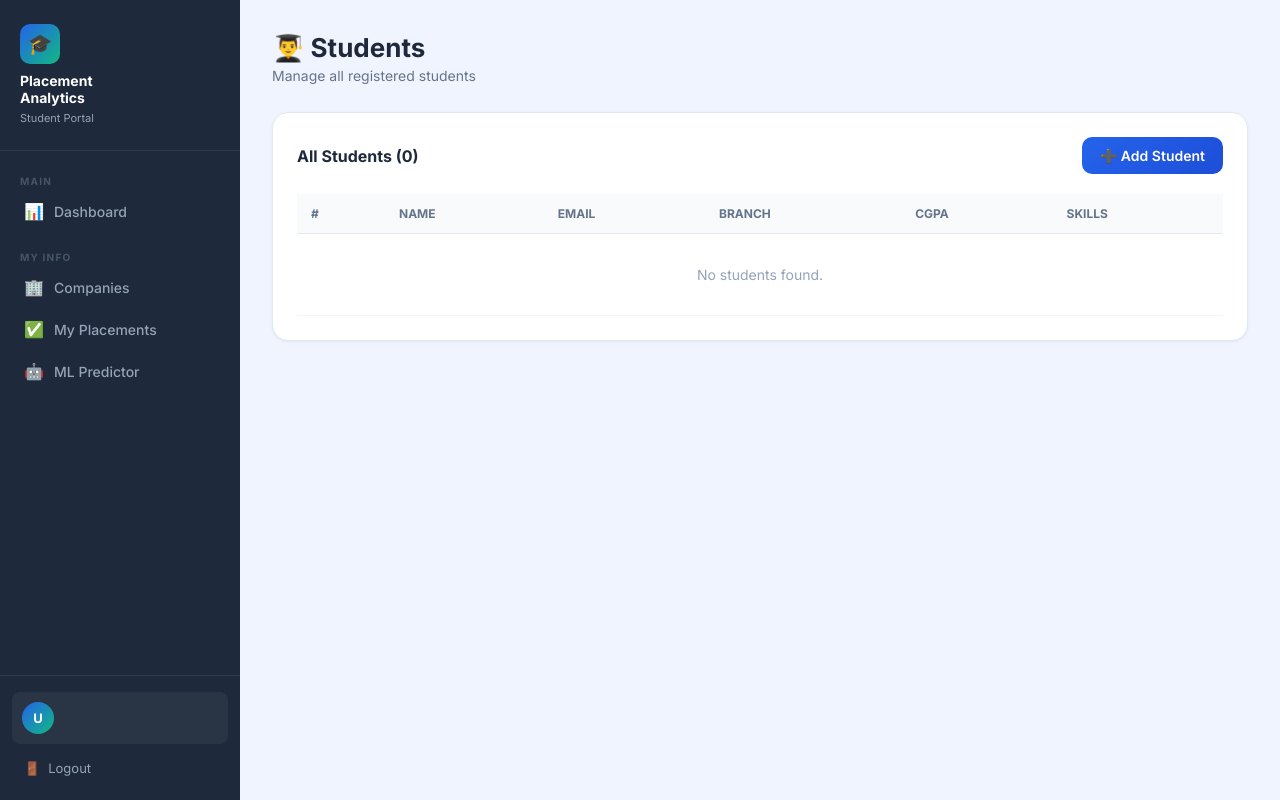
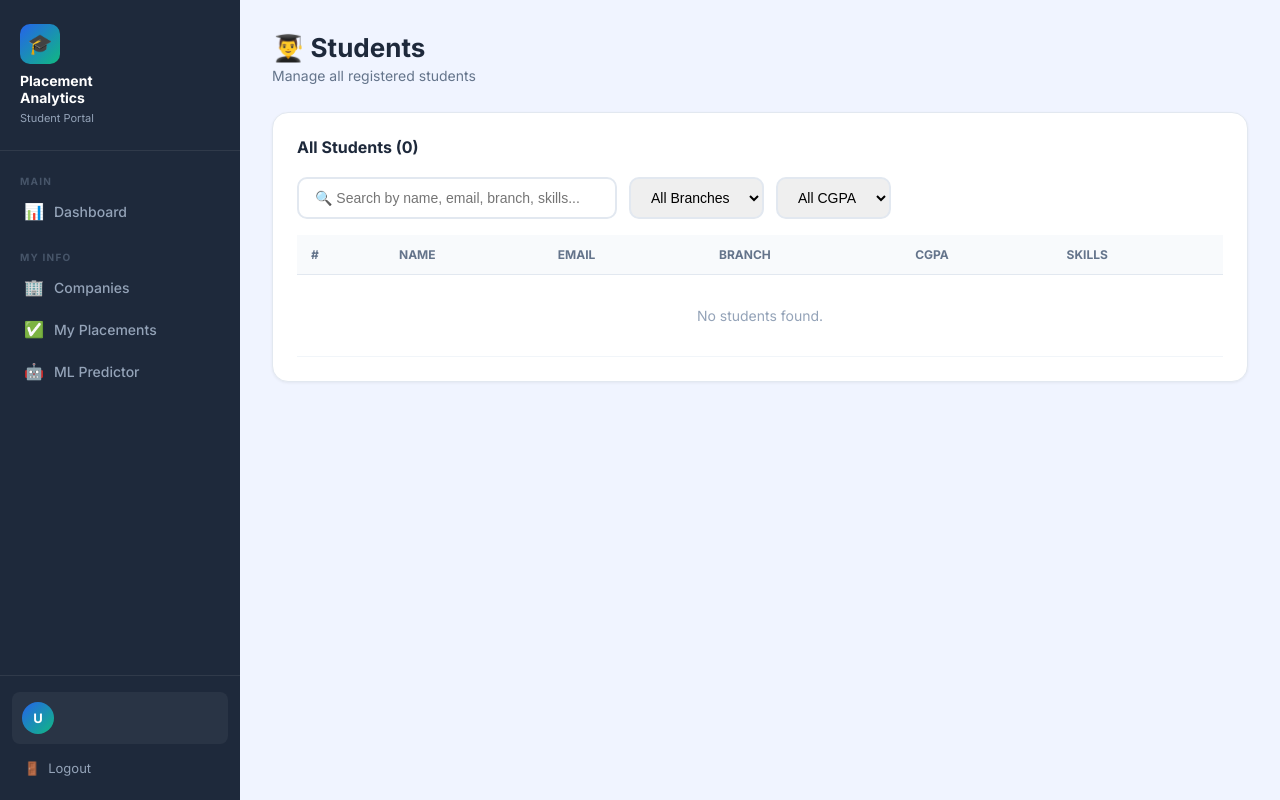
Before and after one commit to govindturkar69-crypto/Placement-Analytics, a Flask app: template templates/students.html in a window 1280 px wide. Run offline with Flask 3, Linux system fonts and the light colour scheme; the template is opened without the code that fills it, so the values that code supplies are empty; some libraries are stand-ins or nearby versions.

Commit message:
Add search and filter feature

```diff
--- a/templates/students.html
+++ b/templates/students.html
@@ -9,8 +9,34 @@
 
 <div class="card">
   <div class="action-bar">
-    <div class="card-title" style="margin-bottom:0">All Students ({{ students|length }})</div>
+    <div class="card-title" style="margin-bottom:0">All Students (<span id="count">{{ students|length }}</span>)</div>
+    {% if session.role == 'admin' %}
     <a href="{{ url_for('add_student') }}" class="btn-add">➕ Add Student</a>
+    {% endif %}
+  </div>
+  <div style="margin-bottom:16px;display:flex;gap:12px;flex-wrap:wrap">
+    <input type="text" id="searchInput"
+           placeholder="🔍 Search by name, email, branch, skills..."
+           oninput="filterTable()"
+           style="padding:10px 16px;border:2px solid #e2e8f0;border-radius:10px;font-size:14px;outline:none;width:320px">
+    <select id="branchFilter" onchange="filterTable()"
+            style="padding:10px 16px;border:2px solid #e2e8f0;border-radius:10px;font-size:14px;outline:none">
+      <option value="">All Branches</option>
+      <option>CSE</option>
+      <option>IT</option>
+      <option>ECE</option>
+      <option>EEE</option>
+      <option>Mechanical</option>
+      <option>Civil</option>
+    </select>
+    <select id="cgpaFilter" onchange="filterTable()"
+            style="padding:10px 16px;border:2px solid #e2e8f0;border-radius:10px;font-size:14px;outline:none">
+      <option value="">All CGPA</option>
+      <option value="9">9+ CGPA</option>
+      <option value="8">8+ CGPA</option>
+      <option value="7">7+ CGPA</option>
+      <option value="6">6+ CGPA</option>
+    </select>
   </div>
   <div class="table-wrapper">
     <table>
@@ -54,4 +80,28 @@
     </table>
   </div>
 </div>
+<script>
+function filterTable() {
+  const search = document.getElementById('searchInput').value.toLowerCase();
+  const branch = document.getElementById('branchFilter').value.toLowerCase();
+  const cgpa = document.getElementById('cgpaFilter').value;
+  const rows = document.querySelectorAll('tbody tr');
+  let count = 0;
+  rows.forEach(row => {
+    const text = row.innerText.toLowerCase();
+    const rowBranch = row.cells[3] ? row.cells[3].innerText.toLowerCase() : '';
+    const rowCgpa = row.cells[4] ? parseFloat(row.cells[4].innerText) : 0;
+    const matchSearch = text.includes(search);
+    const matchBranch = branch === '' || rowBranch.includes(branch);
+    const matchCgpa = cgpa === '' || rowCgpa >= parseFloat(cgpa);
+    if (matchSearch && matchBranch && matchCgpa) {
+      row.style.display = '';
+      count++;
+    } else {
+      row.style.display = 'none';
+    }
+  });
+  document.getElementById('count').innerText = count;
+}
+</script>
 {% endblock %}
```
Also changed, not shown: templates/companies.html (+39 -2 lines).
